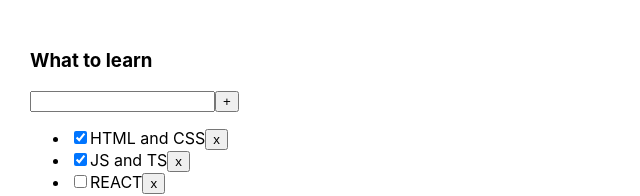
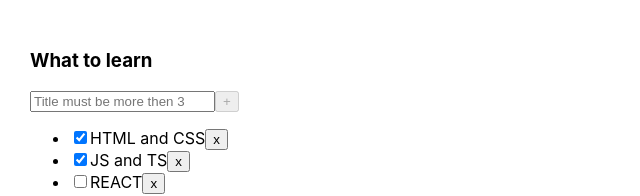
Before and after one commit to ArturOstrovskiy/todolist-01, a React (Vite) app: page / in a window 1280 px wide. Shown: the top 196 px of the page, without its empty margins (0-640 px from the left). Built offline with nearby package versions, Linux system fonts and the light colour scheme.

Commit message:
результат 3-его занятия

```diff
--- a/package.json
+++ b/package.json
@@ -11,7 +11,8 @@
   },
   "dependencies": {
     "react": "19.0.0",
-    "react-dom": "19.0.0"
+    "react-dom": "19.0.0",
+    "uuid": "^13.0.0"
   },
   "devDependencies": {
     "@types/react": "19.0.2",
--- a/src/App.tsx
+++ b/src/App.tsx
@@ -1,27 +1,44 @@
 import './App.css'
 import {TaskType, TodolistItem} from "./TodolistItem.tsx";
 import {useState} from "react";
+import {v1} from "uuid";
+import {getTasksForRender} from "./utils.ts";
 
-export type FilterValuesType = "all"|"active"|"completed"
+export type FilterValuesType = "all" | "active" | "completed"
+
 //UI
 
 function App() {
+  console.log(v1())
   // Data
   const todoListTitle = "What to learn"
 
 
   const [tasks, setTasks] = useState<TaskType[]>([
-    {id: 1, title: "HTML and CSS", isDone: true},
-    {id: 2, title: "JS and TS" , isDone: true},
-    {id: 3, title: "REACT", isDone: false},
+    {id: v1(), title: "HTML and CSS", isDone: true},
+    {id: v1(), title: "JS and TS", isDone: true},
+    {id: v1(), title: "REACT", isDone: false},
   ])
 
-
+//CRUD
   const deleteTask = (taskId: TaskType["id"]) => {
     // Создаем новую структуру данных
     const nextState = tasks.filter(task => task.id !== taskId)
     // Передаем ее в реакт для обновления UI
     setTasks(nextState)
+  }
+
+  const createTask = (title: TaskType["title"]) => {
+    // Создаем новую структуру данных
+    const newTask: TaskType = {
+      id: v1(),
+      title: title,
+      isDone: false
+    }
+    const nextState: TaskType[] = [...tasks, newTask]
+    // Передаем новую структуру данных для обновления представления визуализации
+    setTasks(nextState)
+
   }
 
   //UI
@@ -30,22 +47,17 @@ function App() {
     setFilter(filter)
   }
 
+  const tasksForRender = getTasksForRender (tasks, filter)
 
-  let tasksForRender: TaskType[] = tasks
-  if (filter === "active") {
-    tasksForRender = tasks.filter(task => task.isDone === false)
-  }
-  if (filter === "completed") {
-    tasksForRender = tasks.filter(task => task.isDone === true)
-  }
 
   return (
     <div className="app">
       <TodolistItem
-        title ={todoListTitle}
-        tasks = {tasksForRender}
-        deleteTask ={deleteTask}
+        title={todoListTitle}
+        tasks={tasksForRender}
+        deleteTask={deleteTask}
         changeToDoListFilter={changeToDoListFilter}
+        createTask={createTask}
       />
     </div>
   )
--- a/src/Button.tsx
+++ b/src/Button.tsx
@@ -2,11 +2,14 @@
 type Props = {
   title: string
   onClick?: () => void
+  disabled?: boolean
 }
 
 
 export const Button = (props: Props) => {
   return (
-    <button onClick={props.onClick}>{props.title}</button>
+    <button
+      disabled={props.disabled}
+      onClick={props.onClick}>{props.title}</button>
   )
 }
--- a/src/TodolistItem.tsx
+++ b/src/TodolistItem.tsx
@@ -1,16 +1,19 @@
+import {KeyboardEvent,ChangeEvent,useState} from "react";
+import {FilterValuesType} from "./App.tsx";
 import {Button} from "./Button.tsx";
 import {Task} from "./Task.tsx";
-import {FilterValuesType} from "./App.tsx";
+import * as React from "react";
 
 type Props = {
   title: string;
   tasks: TaskType[];
-  deleteTask : (taskId: TaskType["id"]) => void;
-  changeToDoListFilter : (filter: FilterValuesType) => void;
+  deleteTask: (taskId: TaskType["id"]) => void;
+  changeToDoListFilter: (filter: FilterValuesType) => void;
+  createTask: (title: TaskType["title"]) => void;
 }
 
 export type TaskType = {
-  id: number;
+  id: string;
   title: string;
   isDone: boolean;
 }
@@ -22,27 +25,65 @@ export const TodolistItem = ({
   title,
   tasks,
   deleteTask,
-changeToDoListFilter
+  changeToDoListFilter,
+  createTask
 }: Props) => {
+  const [taskTitle, setTaskTitle] = useState("");
 
   // const {title: title, tasks: tasks} = props;
   // Можно в сокращенном виде
   // const {title, tasks} = props;
 
+  const createTaskOnClickHandler = () => {
+    createTask(taskTitle);
+    setTaskTitle("");
+  }
+  const createTaskOnKeyDownHandler = (e: KeyboardEvent<HTMLInputElement>) =>{
+    e.key === "Enter" && createTaskOnClickHandler()
+    }
+  const setTaskTitleOnChangeHandler = (e: ChangeEvent<HTMLInputElement>) => {
+    setTaskTitle(e.currentTarget.value)
+  }
+  const changeFilterALLOnClickHandler = () =>
+    changeToDoListFilter("all")
+  const changeFilterActiveOnClickHandler = () =>
+    changeToDoListFilter("active")
+  const changeFilterComplitedOnClickHandler = () =>
+    changeToDoListFilter("completed")
+
+  const minTaskTileLength = 3
+  const maxTaskTileLength = 10
+
+  const isMinTaskTitleNotValue = taskTitle.length < minTaskTileLength
+  const isMaxTaskTitleNotValue = taskTitle.length > maxTaskTileLength
+  const isTaskTitleValid = !isMinTaskTitleNotValue && !isMaxTaskTitleNotValue
+
+  let userMessage: React.ReactNode | null = null;
+  if (!!taskTitle.length && isMinTaskTitleNotValue) {
+    userMessage = <div>Title must be more then {minTaskTileLength}</div>
+  }
+  if (isTaskTitleValid) {
+    userMessage = <div>Max title length {maxTaskTileLength}</div>
+  }
+  if (isMaxTaskTitleNotValue) {
+    userMessage = <div style={{color: "red"}}>Max title length {maxTaskTileLength}</div>
+  }
+
+
   //Заходим и проверяем есть ли в этом todoList'е таски
   const taskList = tasks.length === 0
     //Если тасок нет, то вместо лишек будет спан с надписью
-    ?<span>Your tasks list is empty</span>
+    ? <span>Your tasks list is empty</span>
     //Если таски есть, то будем создавать список <ul>
     :
     <ul>
       {tasks.map((task: TaskType) =>
         //Заполняем лишками, сколько их в tasks
         <Task
-             key = {task.id}
-             title = {task.title}
+          key={task.id}
+          title={task.title}
           isDone={task.isDone}
-             deleteTask={()=> deleteTask(task.id)}
+          deleteTask={() => deleteTask(task.id)}
         />)}
     </ul>
 
@@ -50,15 +91,34 @@ changeToDoListFilter
     <div>
       <h3>{title}</h3>
       <div>
-        <input/>
-        <Button title = "+"/>
+        <input
+          placeholder="Title must be more then 3"
+          value={taskTitle}
+          onChange={setTaskTitleOnChangeHandler}
+          onKeyDown={createTaskOnKeyDownHandler}
+        />
+        <Button
+          disabled={isMinTaskTitleNotValue || isMaxTaskTitleNotValue}
+          title="+"
+          onClick={createTaskOnClickHandler}
+        />
+        {userMessage}
       </div>
       {/*Созданный список мы передаем сюда*/}
       {taskList}
       <div>
-        <Button title = "All" onClick={() => changeToDoListFilter("all")}/>
-        <Button title = "Active" onClick={() => changeToDoListFilter("active")}/>
-        <Button title = "Completed" onClick={() => changeToDoListFilter("completed")}/>
+        <Button
+          title="All"
+          onClick={changeFilterALLOnClickHandler}
+        />
+        <Button
+          title="Active"
+          onClick={changeFilterActiveOnClickHandler}
+        />
+        <Button
+          title="Completed"
+          onClick={changeFilterComplitedOnClickHandler}
+        />
       </div>
     </div>
   )
--- /dev/null
+++ b/src/utils.ts
@@ -0,0 +1,10 @@
+import {TaskType} from "./TodolistItem"
+import {FilterValuesType} from "./App.tsx";
+
+export const getTasksForRender = (tasks: TaskType[], filter: FilterValuesType) => {
+  return  filter === "active"
+    ? tasks.filter(task => task.isDone === false)
+    : filter === "completed"
+      ? tasks.filter(task => task.isDone === true)
+      : tasks
+}
```
Also changed, not shown: 1 other file (tests, documents, lock files or other folders). Lines whose indentation alone changed are shown as unchanged.
